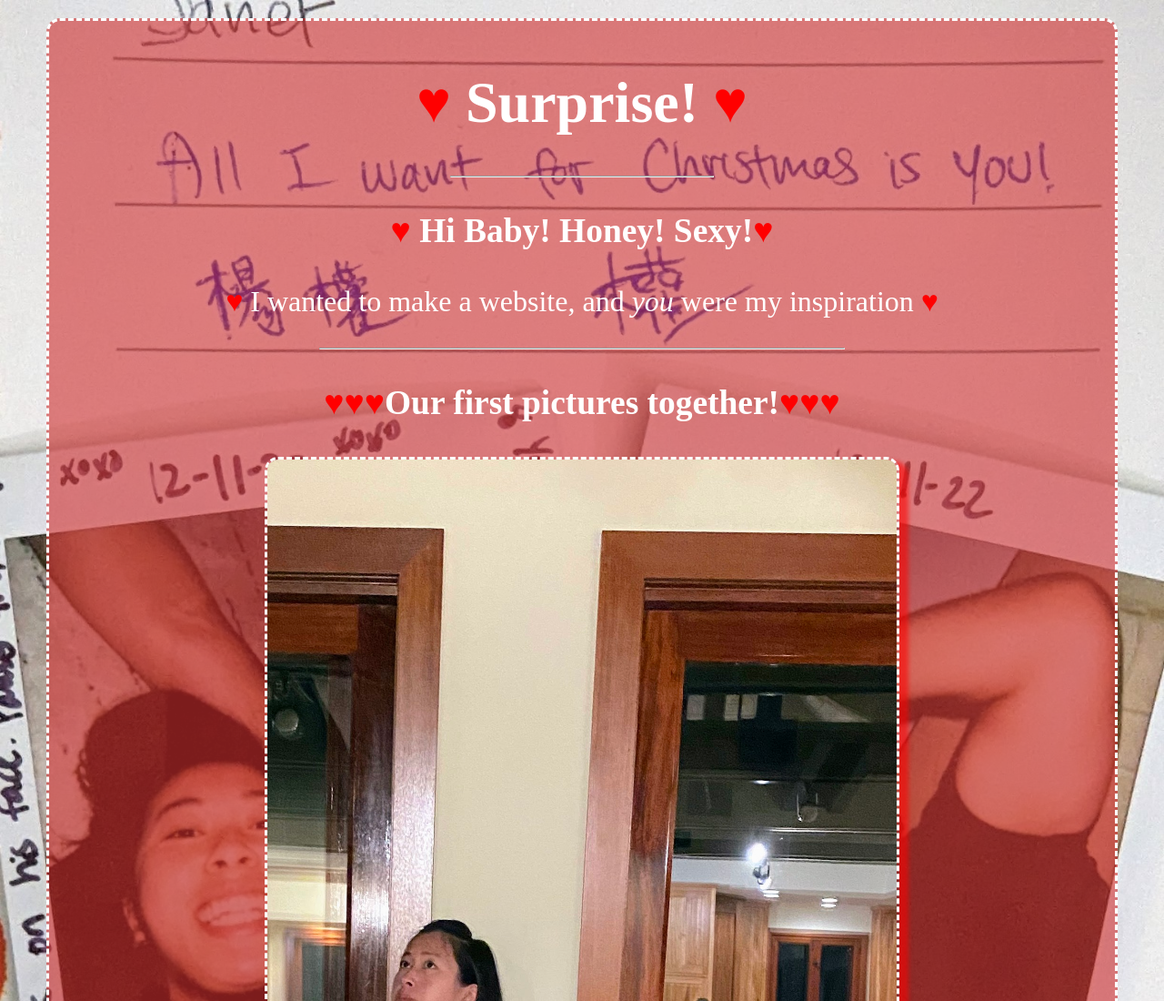
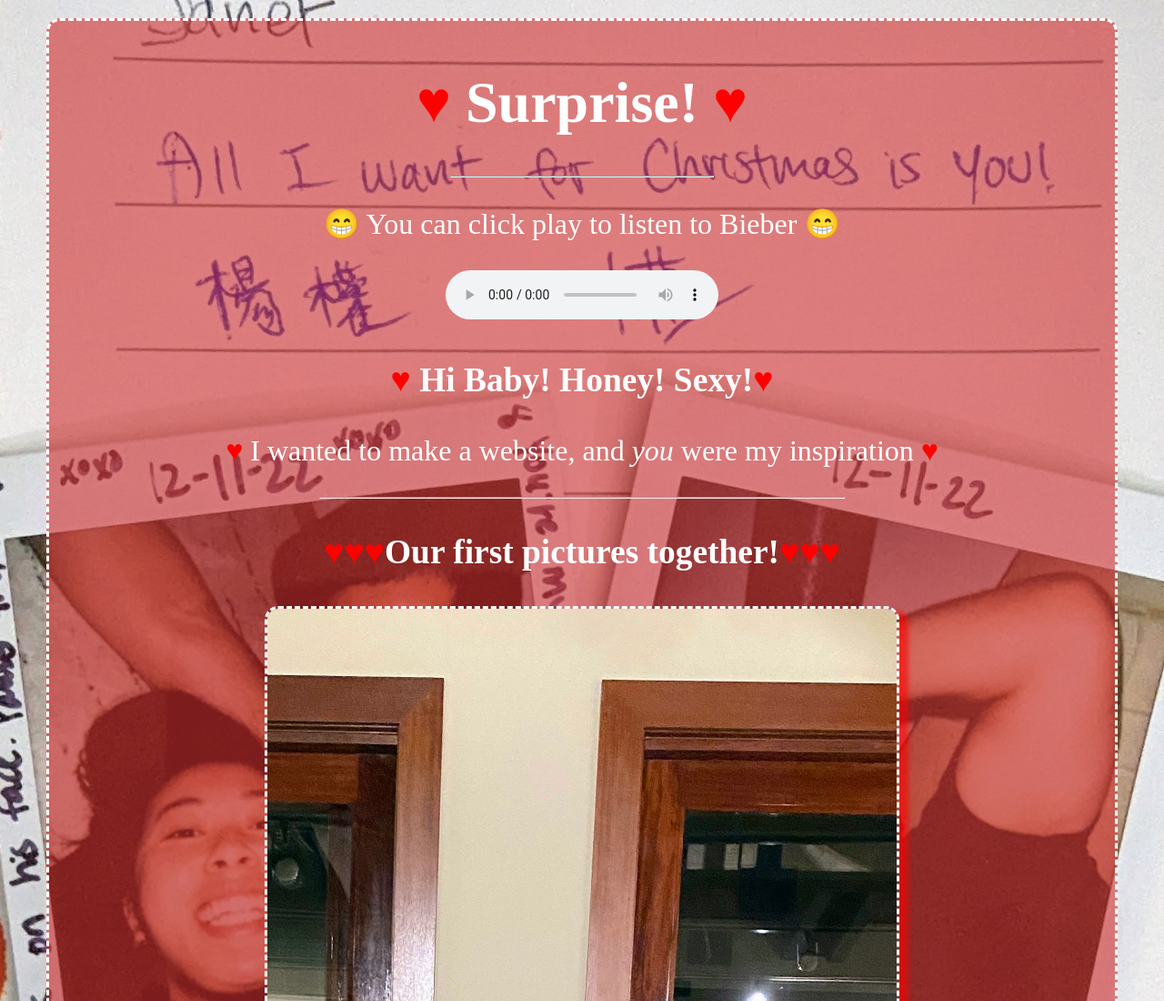
Before and after one commit to dereky1/vDay, a plain HTML site: page pages/iloveyou.html in a window 1280 px wide. Shown: the top 1100 px of the page at 91% size. Drawn offline with Linux system fonts and the light colour scheme.

Commit message:
added audio to webpage

```diff
--- a/pages/iloveyou.html
+++ b/pages/iloveyou.html
@@ -9,6 +9,11 @@
   <body>
     <h1><span class="hearts">&hearts;</span> Surprise! <span class="hearts">&hearts;</span></h1>
     <hr>
+    <p>&#x1F601; You can click play to listen to Bieber &#x1F601;</p>
+    <audio controls autoplay>
+      <source src="../audio/bg.mp3" type="audio/mpeg">
+        Your browser does not support the audio element.
+    </audio>
     <h3><span class="hearts">&hearts;</span> Hi Baby! Honey! Sexy!<span class="hearts">&hearts;</span></h3>
     <p><span class="hearts">&hearts;</span> I wanted to make a website, and <em>you</em> were my inspiration <span class="hearts">&hearts;</span></p>
     <hr>
```
Also changed, not shown: 1 other file.
